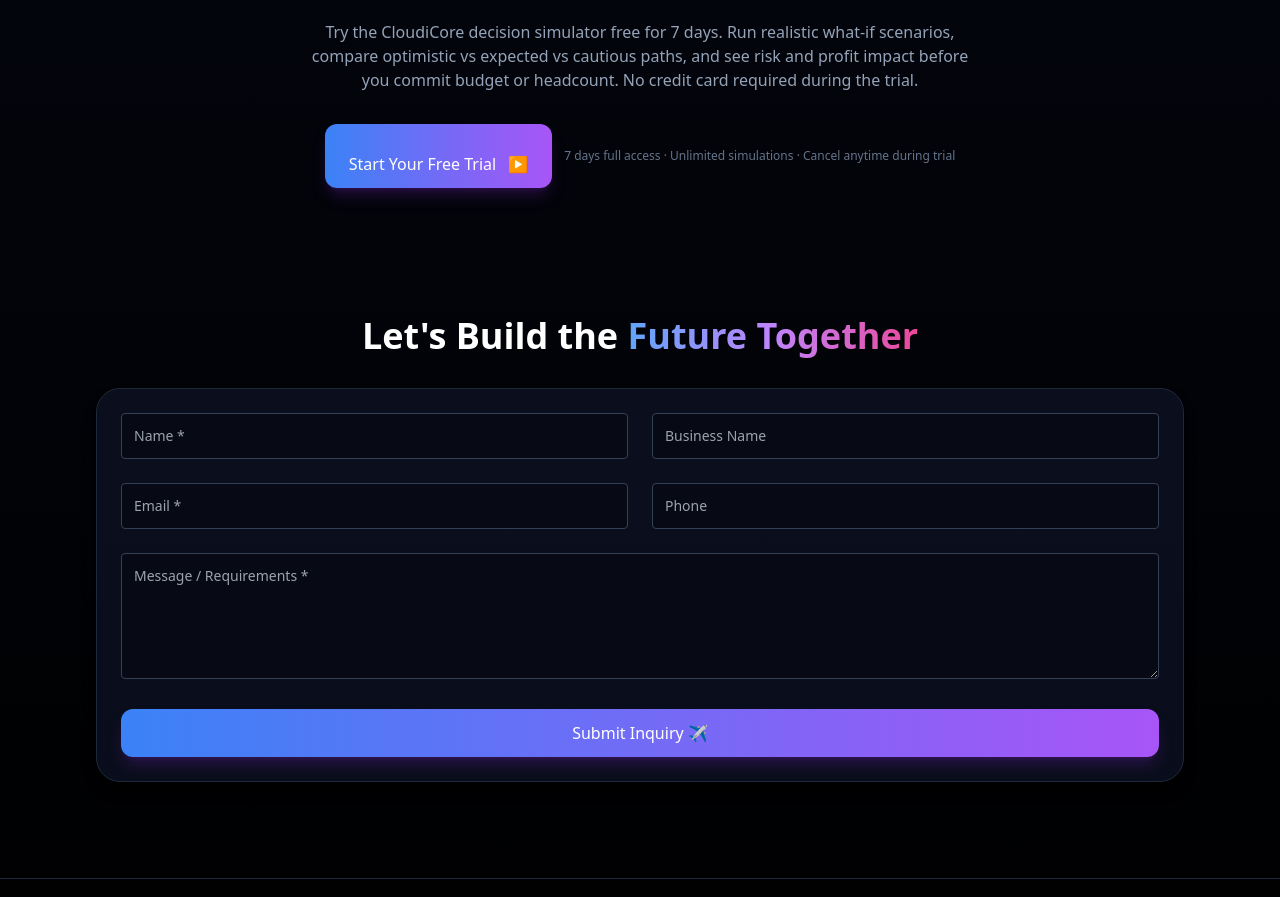
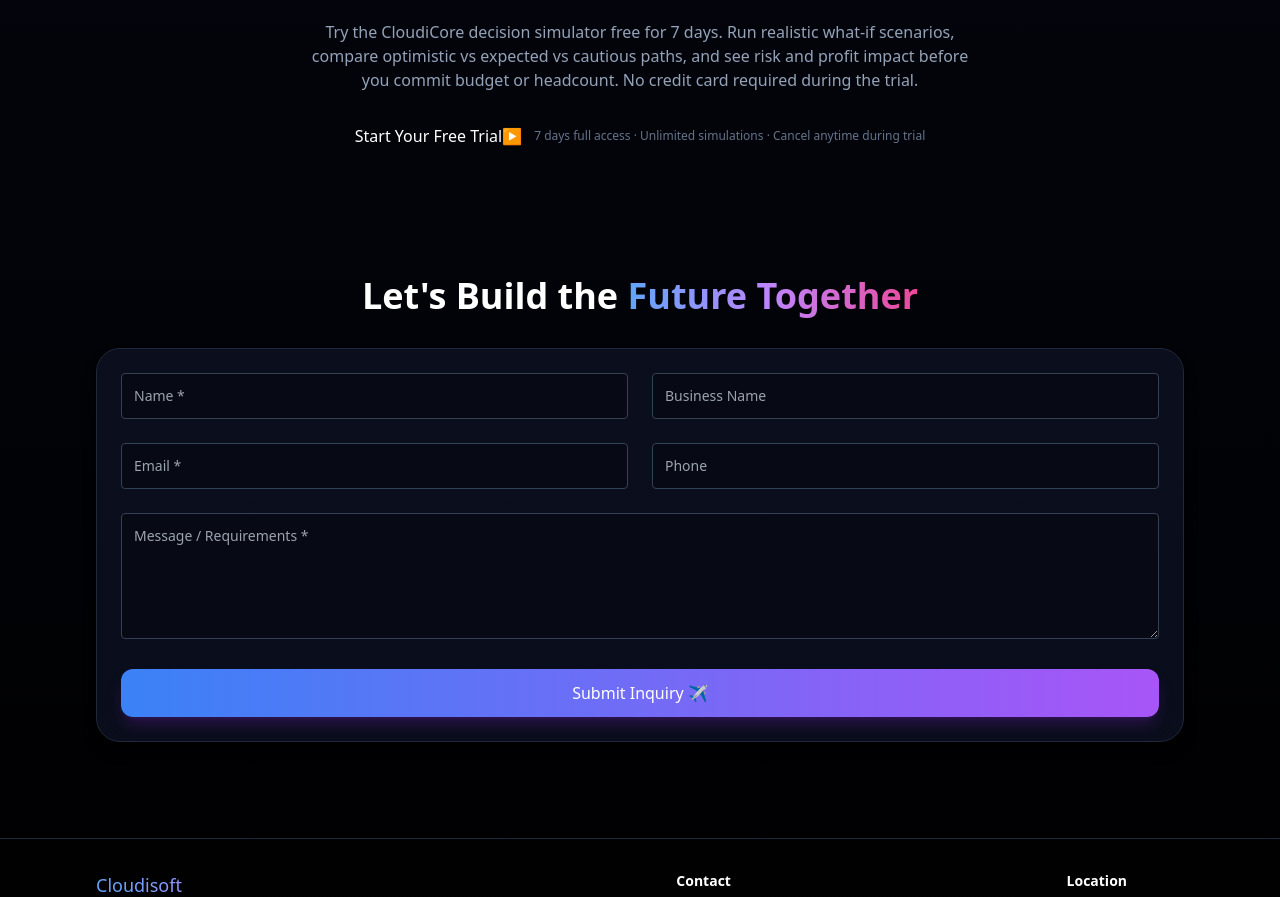
Before and after one commit to Cloudisoft/Cloudisoft.com_Final, a React (Vite) app: page / in a window 1280 px wide. Shown: the part 2587-3484 px from the top of the page. Built offline with nearby package versions, Linux system fonts and the light colour scheme; no server answers.

Commit message:
Update Pricing.tsx

```diff
--- a/src/components/Pricing.tsx
+++ b/src/components/Pricing.tsx
@@ -18,16 +18,16 @@ export default function PricingSection() {
         </p>
       </div>
      <div className="mt-4 flex flex-col items-center justify-center gap-3 md:flex-row">
-        <a
+        {/* <a
           className="btn-primary inline-flex items-center gap-2"
           target="_blank"
           rel="noreferrer"
-        >
-      <Link className="mt-4 flex flex-col items-center justify-center gap-3 md:flex-row" to="/cloudicore">
+        > */}
+      <Link to="/cloudicore">
           Start Your Free Trial
           <span>▶</span>
         </Link>
-        </a>
+        {/* </a> */}
 
         <p className="text-xs text-slate-500">
           7 days full access · Unlimited simulations · Cancel anytime during trial
```
